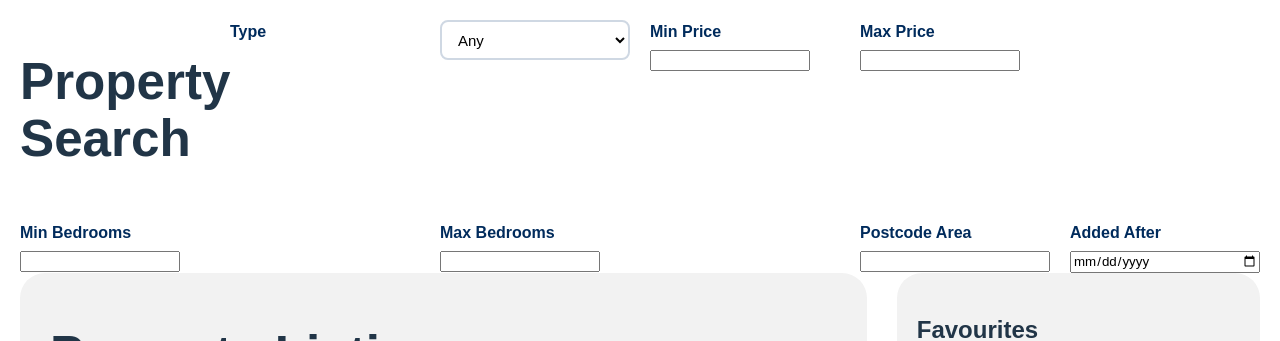
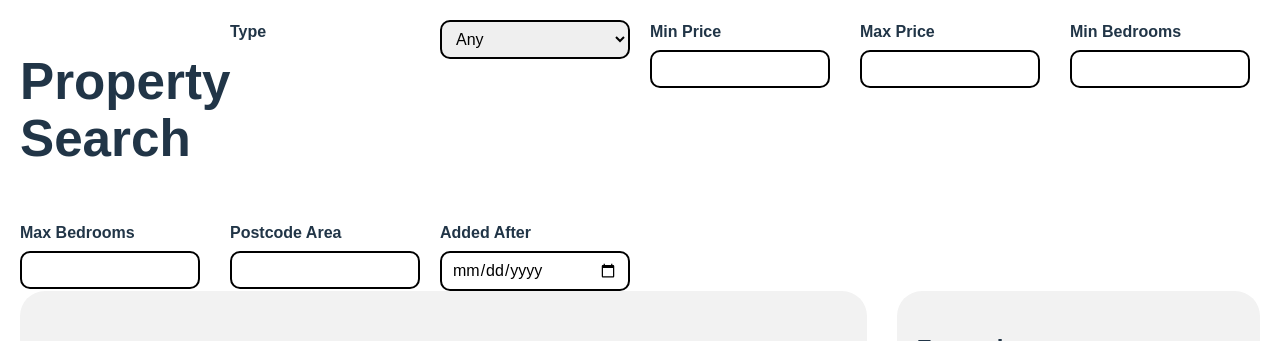
Before and after one commit to Lissa2005/estate-agent-react-app, a React (Vite) app: page / in a window 1280 px wide. Shown: the top 341 px of the page. Built offline with nearby package versions, Linux system fonts and the light colour scheme.

Commit message:
Update App.css

```diff
--- a/src/App.css
+++ b/src/App.css
@@ -66,46 +66,24 @@
 
 /*=== Labels ===*/
 .filter label {
+  display: block;
   font-weight: 600;
   margin-bottom: 6px;
-	color: #002b5c;
+  text-align: left;
 }
 
 /*=== Inputs and Selects ===*/
-.filterinput, .filter select {
-	height: 40px;
-	padding: 8px 12px;
-	font-size: 15px;
-	border-radius: 8px;
-	border: 2px solid #cfd8e3;   /* VISIBLE BORDER */
-	background-color: #fff;
-}
-
-/* Focus state */
-.filter input:focus,
-.filter select:focus {
-  border-color: rgb(0,100,245);
+input[type="text"],
+input[type="number"],
+input[type="date"],
+select {
+  width: 100%;
+  border: 2px solid #000000;   /* FIXED typo: solid */
+  border-radius: 10px;
+  font-size: 16px;
+  padding: 8px 10px;
   outline: none;
-}
-
-/* Short fields */
-.filter input[type="number"] {
-  max-width: 160px;
-}
-
-/* Type select */
-.filter select {
-  max-width: 200px;
-}
-
-/* Postcode wider */
-.filter > div:nth-child(6) {
-  grid-column: span 2;
-}
-
-/* Date wider */
-.filter > div:nth-child(7) {
-  grid-column: span 2;
+  font-weight: 400;
 }
 
 /*=== Buttons ===*/
```
Lines whose indentation alone changed are shown as unchanged.
